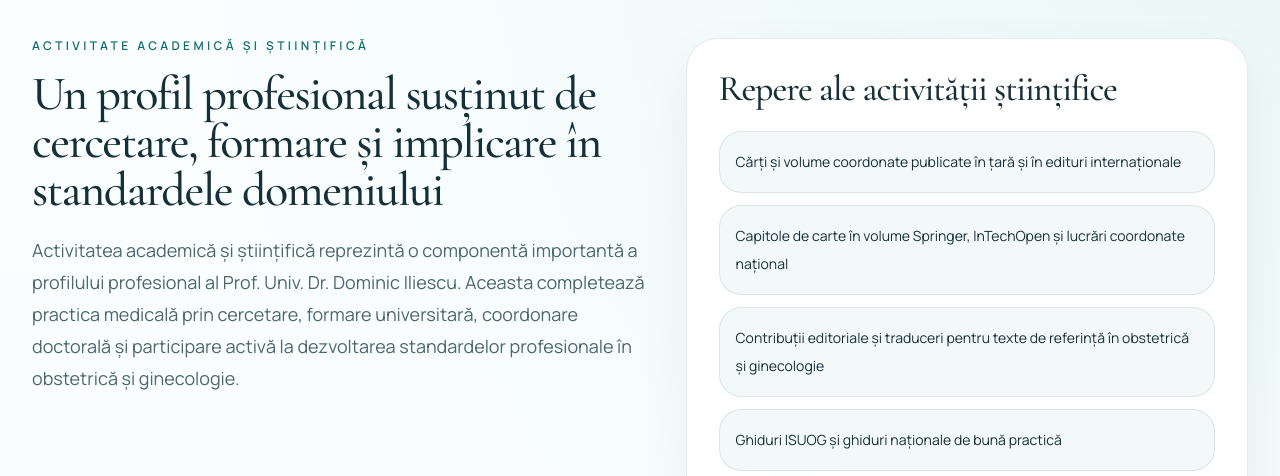
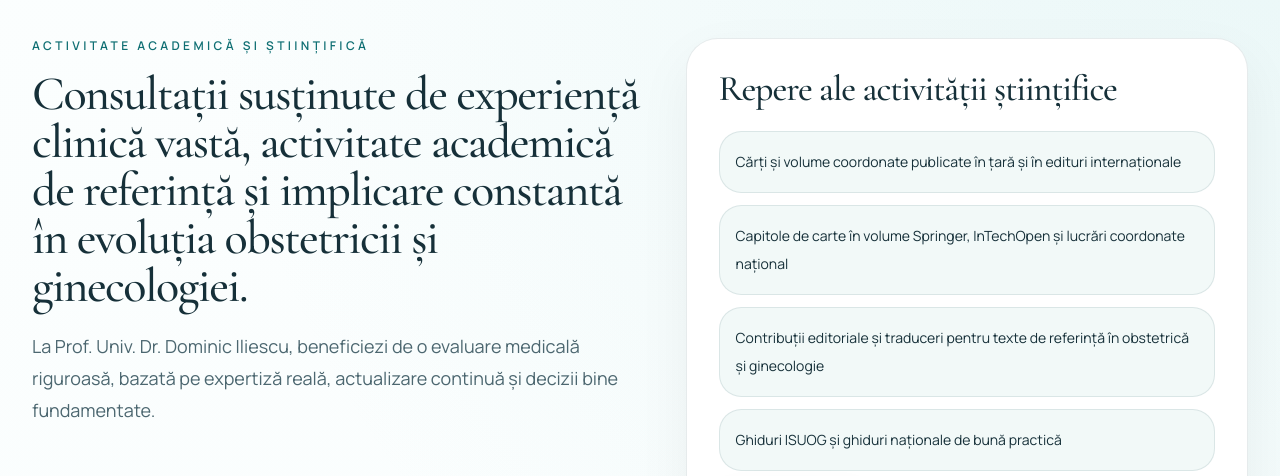
Before and after one commit to SynNabres/IliescuDominic, a Next.js app: page /activitate-academica in a window 1280 px wide. Shown: the part 159-635 px from the top of the page. Built offline with nearby package versions, Linux system fonts and the light colour scheme; no server answers.

Commit message:
Update academic page intro messaging

```diff
--- a/src/app/activitate-academica/page.tsx
+++ b/src/app/activitate-academica/page.tsx
@@ -35,8 +35,8 @@ export default function AcademicPage() {
           <div>
             <SectionHeading
               eyebrow="Activitate academică și științifică"
-              title="Un profil profesional susținut de cercetare, formare și implicare în standardele domeniului"
-              description="Activitatea academică și științifică reprezintă o componentă importantă a profilului profesional al Prof. Univ. Dr. Dominic Iliescu. Aceasta completează practica medicală prin cercetare, formare universitară, coordonare doctorală și participare activă la dezvoltarea standardelor profesionale în obstetrică și ginecologie."
+              title="Consultații susținute de experiență clinică vastă, activitate academică de referință și implicare constantă în evoluția obstetricii și ginecologiei."
+              description="La Prof. Univ. Dr. Dominic Iliescu, beneficiezi de o evaluare medicală riguroasă, bazată pe expertiză reală, actualizare continuă și decizii bine fundamentate."
             />
           </div>
 
```
Also changed, not shown: 1 other file (tests, documents, lock files or other folders).
